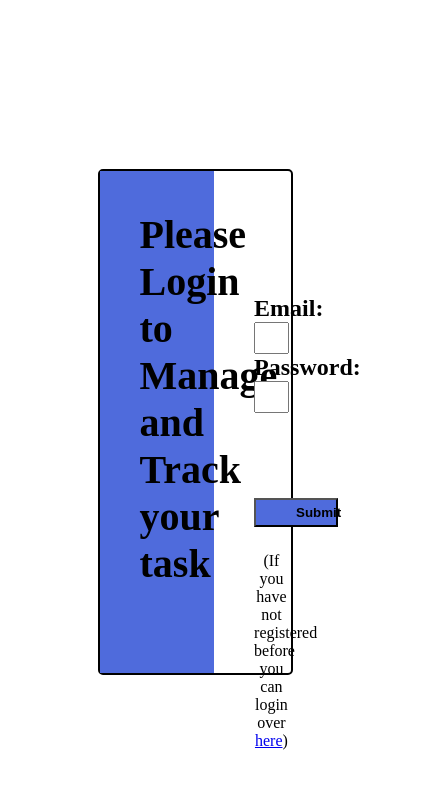
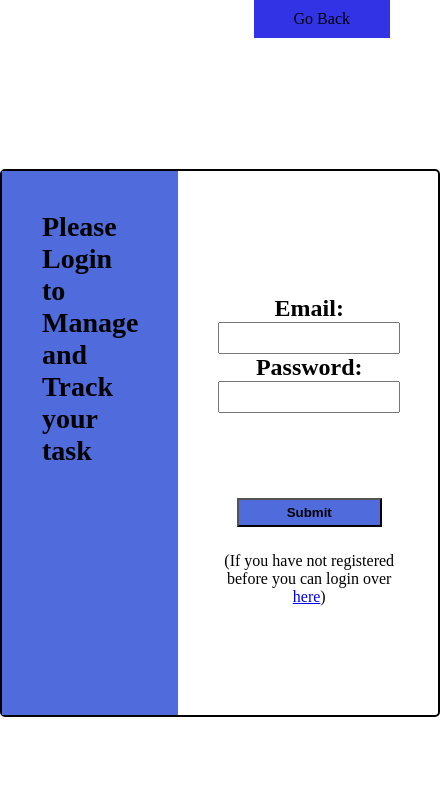
Before and after one commit to Nikhilh26/Task, a React (Create React App) app in the folder frontend/: page /login in a window 390 px wide. Shown: the top 786 px of the page, 440 px wide, since content can reach past the window. Built offline with nearby package versions, Linux system fonts and the light colour scheme.

Commit message:
[BUG]:Added Responsiveness

```diff
--- a/frontend/src/App.css
+++ b/frontend/src/App.css
@@ -45,6 +45,34 @@
 .Login{
   position: absolute;
   right:0px;
+  top:0px;
   padding: 10px 40px;
   background-color: rgb(51, 51, 230);
 }
+
+@media screen and (max-width:1200px) {
+  .Tasklist{
+    width: 95%;
+  }
+}
+
+@media screen and (max-width:780px){
+  .Tasklist{
+    flex-direction: column;
+  }
+
+  .App{
+    height: fit-content;
+  }
+}
+
+@media screen and (max-width:650px) {
+    .Tasklist{
+        width: 100%;
+        margin: 7vh auto 0vh auto;
+    }
+    .Input>input{
+      width: 60vw;
+      font-size: 16px;
+    }
+}
--- a/frontend/src/App.js
+++ b/frontend/src/App.js
@@ -229,9 +229,6 @@ function App() {
         <div className='Tasklist'>
           <TaskList header={'To Be Done'} borderColor={'rgb(170, 22, 22)'} list={toDo} />
           <TaskList header={'Completed'} borderColor={'green'} list={completed} />
-          {/* {
-            completed.map((ele, idx) => <div key={idx}>{ele.description}</div>)
-          } */}
         </div>
       </div>
 
--- a/frontend/src/components/TaskItem.js
+++ b/frontend/src/components/TaskItem.js
@@ -31,9 +31,9 @@ export default function TaskItem({ content, allowShift = true, taskId }) {
                     >
                     </input>
                     :
-                    <h1 className={`description-content${!allowShift ? '2' : ''}`}>
+                    <h3 className={`description-content${!allowShift ? '2' : ''}`}>
                         {content}
-                    </h1>
+                    </h3>
             }
 
             <div>
--- a/frontend/src/pages/Login.js
+++ b/frontend/src/pages/Login.js
@@ -1,6 +1,6 @@
 import { useState } from 'react';
 import './../styles/Login.css';
-import { Link, redirect } from 'react-router-dom';
+import { Link } from 'react-router-dom';
 import { useNavigate } from 'react-router-dom';
 
 export default function SignUp() {
@@ -40,7 +40,12 @@ export default function SignUp() {
     }
 
     return (
+        <>
+            <div className='Login' title='Home' onClick={(e) => { e.preventDefault(); navigate('/') }} >
+                Go Back
+            </div>
             <div className='container-login'>
+
                 <h1 className='description-login'>
                     Please Login to Manage and Track your task
                 </h1>
@@ -71,5 +76,6 @@ export default function SignUp() {
                     </div>
                 </form>
             </div>
+        </>
     )
 }
--- a/frontend/src/pages/SignUp.js
+++ b/frontend/src/pages/SignUp.js
@@ -42,6 +42,10 @@ export default function SignUp() {
     }
 
     return (
+        <>
+            <div className='Login' title='Home' onClick={(e) => { e.preventDefault(); navigate('/') }} >
+                Go Back
+            </div>
             <div className='container-signup'>
                 <h1 className='description'>
                     Please signup to Manage and Track your task
@@ -82,5 +86,6 @@ export default function SignUp() {
                     </div>
                 </form>
             </div>
+        </>
     )
 }
--- a/frontend/src/styles/Login.css
+++ b/frontend/src/styles/Login.css
@@ -1,6 +1,6 @@
 .container-login{
     width: 50vw;
-    height: 60vh;
+    height: 65vh;
     margin: auto;
     display: flex;
     flex-direction: row;
@@ -21,7 +21,7 @@
 
 .description-login{
     background-color: rgb(79, 107, 220);
-    font-size: 40px;
+    font-size: 30px;
     padding: 40px;
     width: 60%;
 }
@@ -45,3 +45,34 @@
     padding: 3px;
     font-size: larger;
 }
+
+@media screen and (max-width:1024px){
+    .container-login{
+        width: 70vw;
+    }
+}
+
+@media screen and (max-width:650px){
+    .container-login{
+        width: 80vw;
+    }
+    .description-login{
+        font-size: 25px;
+    }
+}
+
+@media screen and (max-width:500px){
+    .container-login{
+        width: 98vw;
+        min-width: 440px;
+    }
+    .description-login{
+        font-size: 28px;
+    }
+    #email{
+        font-size: xx-small;
+    }
+    #password{
+        font-size: larger;
+    }
+}
--- a/frontend/src/styles/SignUp.css
+++ b/frontend/src/styles/SignUp.css
@@ -1,6 +1,6 @@
 .container-signup{
-    width: 50vw;
-    height: 60vh;
+    width: 60vw;
+    height: 65vh;
     margin: auto;
     display: flex;
     flex-direction: row;
@@ -49,3 +49,34 @@ button:hover{
     padding: 3px;
     font-size: larger;
 }
+
+@media screen and (max-width:1024px){
+    .container-signup{
+        width: 75vw;
+    }
+}
+
+@media screen and (max-width:650px){
+    .container-signup{
+        width: 90vw;
+    }
+    .description{
+        font-size: 18px;
+    }
+}
+
+@media screen and (max-width:500px){
+    .container-signup{
+        width: 98vw;
+        min-width: 440px;
+    }
+    .description{
+        font-size: 18px;
+    }
+}
+
+@media screen and (max-width:768px){
+    .description{
+        font-size: 32px;
+    }
+}
--- a/frontend/src/styles/TaskItem.css
+++ b/frontend/src/styles/TaskItem.css
@@ -17,6 +17,7 @@
 
 .shift-btn{
     padding: 5px;
+    flex-grow: 1;
     margin-left:10px ;
     background-color: blue;
     border: 0px;
@@ -25,13 +26,15 @@
 }
 
 .description-content{
-    max-width: 17vw;
+    /* max-width: 17vw; */
+    text-align: left;
+    flex-grow: 1;
     height: fit-content;
     word-wrap: break-word;
 }
 
 .description-content2{
-    max-width: 23vw;
+    /* max-width: 23vw; */
     height: fit-content;
     word-wrap: break-word;
     text-align: left;
@@ -45,3 +48,22 @@
     font-weight:bolder;
     letter-spacing: 0.5px;
 }
+
+@media screen and (min-width: 1024px) {
+  .description-content,.description-content2{
+    font-size: 30px;
+  }
+}
+
+@media screen and (min-width: 900px) and (max-width: 1024px)  {
+  .description-content,.description-content2{
+    font-size: 23px;
+  }
+}
+
+@media screen and (max-width:550px) {
+  .delete-btn,.shift-btn,.edit-btn{
+    font-size: 8px;
+  }
+
+}
--- a/frontend/src/styles/TaskList.css
+++ b/frontend/src/styles/TaskList.css
@@ -9,3 +9,22 @@
     border-radius: 50px;
     padding: 20px;
 }
+
+@media screen and (max-width:780px) {
+    .wrapper{
+        width: 80%;
+        margin: 20px auto 0px auto;
+    }
+}
+
+@media screen and (max-width:650px) {
+    .wrapper{
+        width: 95%;
+        margin: 20px auto 0px auto;
+    }
+
+    .container{
+        width: 96%;
+        margin: auto;
+    }
+}
```
Also changed, not shown: 1 other file (tests, documents, lock files or other folders). Lines whose indentation alone changed are shown as unchanged.
